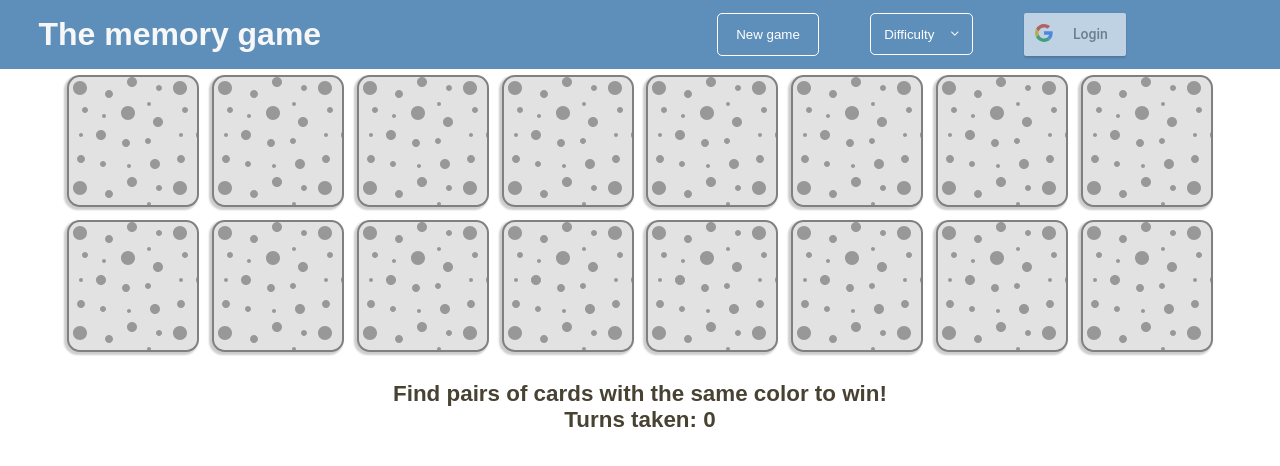
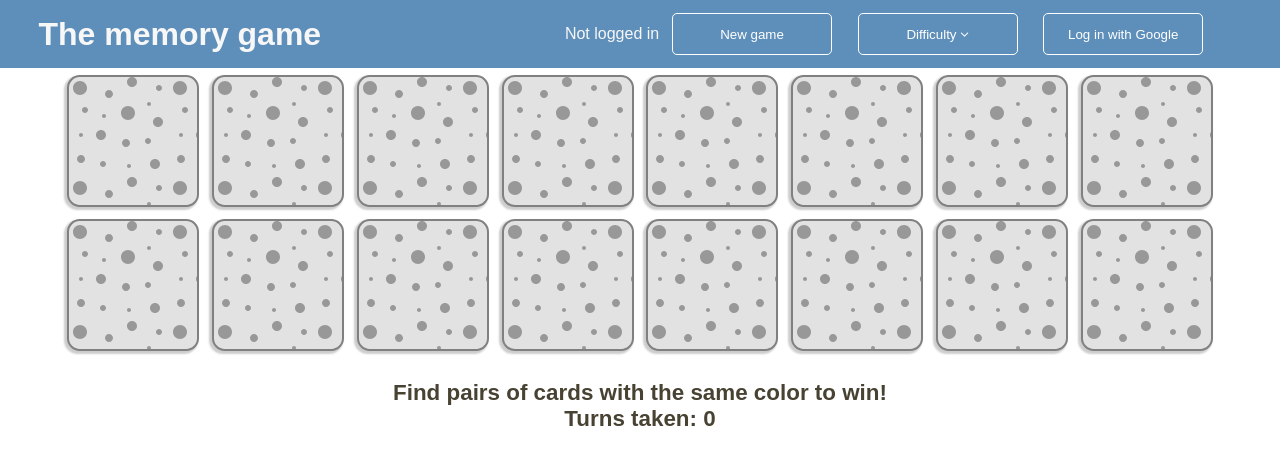
Before and after one commit to lkaratun/memory_game, a React (Create React App) app: page / in a window 1280 px wide. Shown: the top 466 px of the page. Built offline with nearby package versions, Linux system fonts and the light colour scheme.

Commit message:
Styling log in/log out buttons

```diff
--- a/src/AuthContext.js
+++ b/src/AuthContext.js
@@ -5,7 +5,7 @@ export const AuthContext = React.createContext();
 export class ContextProvider extends Component {
   logIn = data => {
     // console.log(data);
-    this.setState({ loggedIn: true, firstName: data.profileObj.givenName });
+    this.setState({ loggedIn: true, firstName: data.profileObj.givenName, lastName: data.profileObj.familyName });
   };
   logOut = () => {
     this.setState({ loggedIn: false });
--- a/src/NavBar.css
+++ b/src/NavBar.css
@@ -22,15 +22,19 @@ nav {
 #buttons {
   display: flex;
   flex-flow: row nowrap;
-  margin-right: 10%;
+  margin-right: 5%;
   margin-left: auto;
+  align-items: center;
+}
+span {
+  display: inline-block;
 }
 
 button {
   display: block;
-  width: 8vw;
+  min-width: 12em;
   padding: 1vw;
-  margin: 1vw 2vw;
+  margin: 1vw;
   border: 1px solid white;
   border-radius: 5px;
   color: white;
@@ -69,15 +73,15 @@ button:hover {
   flex-flow: column nowrap;
   align-items: center;
 }
-.dropbtn {
+/* .dropbtn {
   display: inline-flex;
   justify-content: space-between;
   box-sizing: border-box;
   min-width: 7em;
-}
-#NewGame {
+} */
+/* #NewGame {
   text-align: center;
   box-sizing: border-box;
   display: inline-block;
   min-width: 7em;
-}
+} */
--- a/src/NavBar.js
+++ b/src/NavBar.js
@@ -34,6 +34,14 @@ class NavBar extends Component {
 
             return (
               <div id="buttons">
+                {context.loggedIn ? (
+                  <span>
+                    Logged in as: {context.firstName} {context.lastName}
+                  </span>
+                ) : (
+                  <span>Not logged in</span>
+                )}
+
                 <button id="NewGame" onClick={this.props.handleNewGameClick}>
                   New game
                 </button>
@@ -48,16 +56,19 @@ class NavBar extends Component {
                   </div>
                 </div>
                 {context.loggedIn ? (
-                  <Fragment>
-                    <div>Hi {context.firstName}!</div>
-                    <GoogleLogout buttonText="Logout" onLogoutSuccess={context.logOut} onFailure={console.error} />
-                  </Fragment>
+                  <GoogleLogout
+                    buttonText="Logout"
+                    onLogoutSuccess={context.logOut}
+                    onFailure={console.error}
+                    render={renderProps => <button onClick={renderProps.onClick}>Log out</button>}
+                  />
                 ) : (
                   <GoogleLogin
                     clientId="21137127004-b47734i7g9hptsga32ai7o9ktedtv0m1.apps.googleusercontent.com"
                     buttonText="Login"
                     onSuccess={context.logIn}
                     onFailure={console.error}
+                    render={renderProps => <button onClick={renderProps.onClick}>Log in with Google</button>}
                   />
                 )}
               </div>
```
